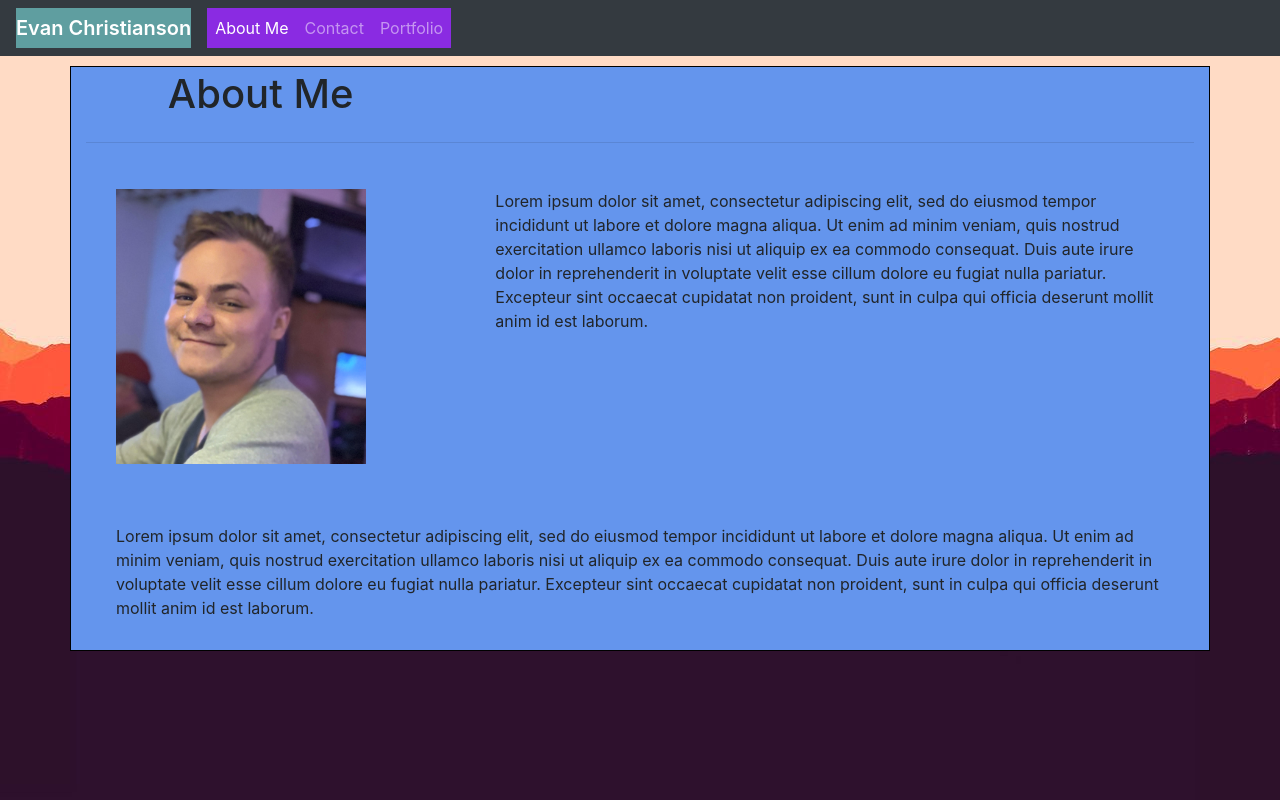
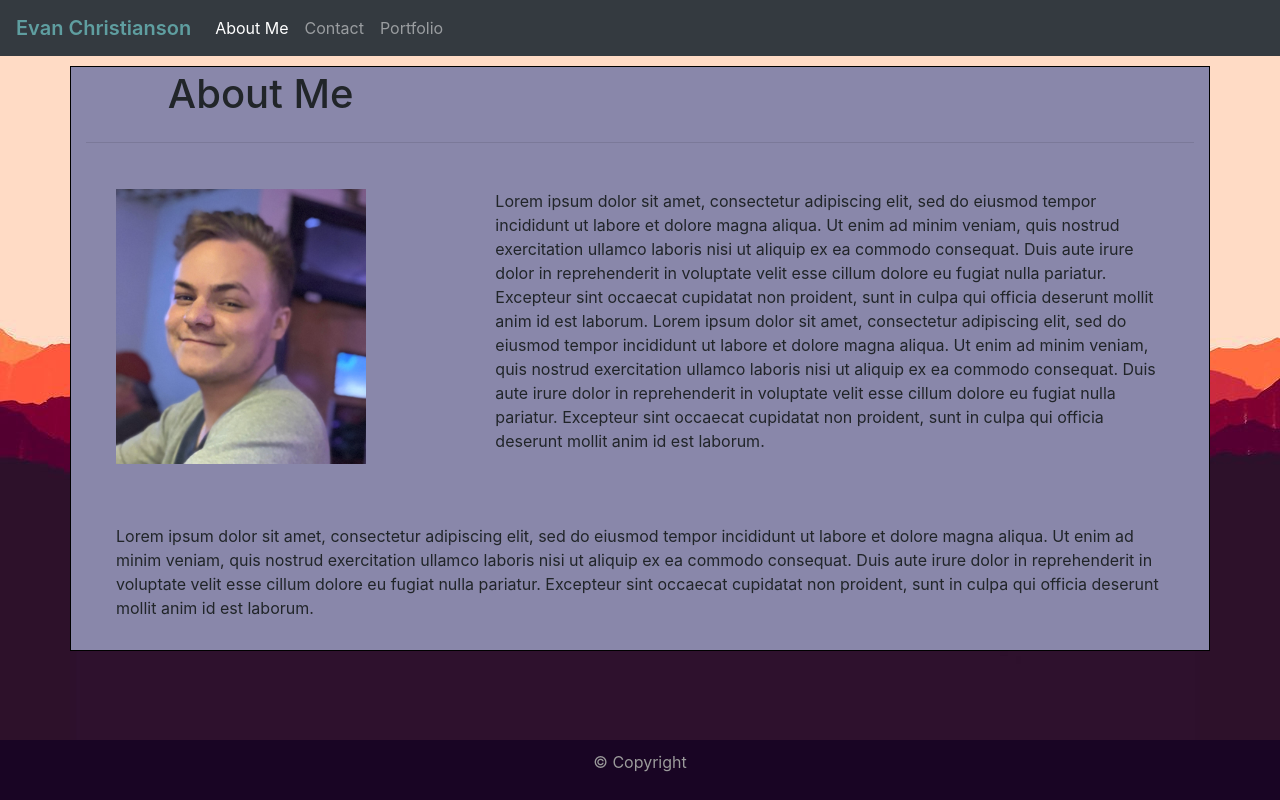
Before and after one commit to evanjamesc/Homework_2, a plain HTML site: page index.html in a window 1280 px wide. Drawn offline with nearby package versions, Linux system fonts and the light colour scheme.

Commit message:
Changed text color, added footer

```diff
--- a/index.html
+++ b/index.html
@@ -11,7 +11,7 @@
 
 <!--NAVBAR-->
 <nav class="navbar navbar-expand-lg navbar-dark bg-dark">
-  <a class="navbar-brand" href="#">Evan Christianson</a>
+  <a class="navbar-brand" id="NameCard" href="#">Evan Christianson</a>
   <ul class="navbar-nav">
     <li class="nav-item active">
       <a class="nav-link" href="#">About Me</a>
@@ -32,7 +32,7 @@
   <div class="container">
 
     <div class="row">
-
+      <!--About Me section title-->
       <div class="col-xs-8 col-sm-4 col-md-4 col-lg-4 col-xl-4">
         <h1><span class="align-middle">About Me</span></h1>
       </div>
@@ -47,6 +47,10 @@
       <div class="col-xs-12 col-sm-12 col-md-6 col-lg-6 col-xl-8">
         <p id="placeholderPar">
           Lorem ipsum dolor sit amet, consectetur adipiscing elit, sed do eiusmod tempor incididunt ut labore et dolore
+          magna aliqua. Ut enim ad minim veniam, quis nostrud exercitation ullamco laboris nisi ut aliquip ex ea commodo
+          consequat. Duis aute irure dolor in reprehenderit in voluptate velit esse cillum dolore eu fugiat nulla
+          pariatur. Excepteur sint occaecat cupidatat non proident, sunt in culpa qui officia deserunt mollit anim id
+          est laborum. Lorem ipsum dolor sit amet, consectetur adipiscing elit, sed do eiusmod tempor incididunt ut labore et dolore
           magna aliqua. Ut enim ad minim veniam, quis nostrud exercitation ullamco laboris nisi ut aliquip ex ea commodo
           consequat. Duis aute irure dolor in reprehenderit in voluptate velit esse cillum dolore eu fugiat nulla
           pariatur. Excepteur sint occaecat cupidatat non proident, sunt in culpa qui officia deserunt mollit anim id
@@ -69,6 +73,13 @@
 
   </div>
 
+  <br>
+  <br>
+
+  <footer class="footer">
+    <p id="footer-text">&copy; Copyright</p>
+  </footer>
+
 </body>
 
 </html>
--- a/style.css
+++ b/style.css
@@ -6,19 +6,23 @@ body {
     background-image: url(./assets/images/backgroundImage.jpg);
     margin: 30px;
 }
+
 .navbar-nav {
-    background-color: blueviolet;
     margin-right: auto;
 }
 
 .navbar-brand {
-    background-color: cadetblue;
+    color: cadetblue;
     font-weight: 600;
+}
+
+#NameCard {
+    color: cadetblue;
 }
 
 .container {
     margin-top: 10px;
-    background-color: cornflowerblue;
+    background-color: #8987AA;
     border: 1px solid black;
 }
 
@@ -50,6 +54,21 @@ h1 {
     text-align: center;
 }
 
+.footer {
+    position: fixed;
+    bottom: 0;
+    width: 100%;
+    height: 60px;
+    background-color: #190524;
+    margin-top: 50px;
+}
+
+#footer-text {
+    color: #9B9B9B;
+    padding-top: 10px;
+    text-align: center;
+}
+
 @media screen and (max-width: 600px) {
     .container {
         text-align: center;
```
Also changed, not shown: contact.html (+25 -5 lines), portfolio.html (+24 -10 lines). Lines whose indentation alone changed are shown as unchanged.
